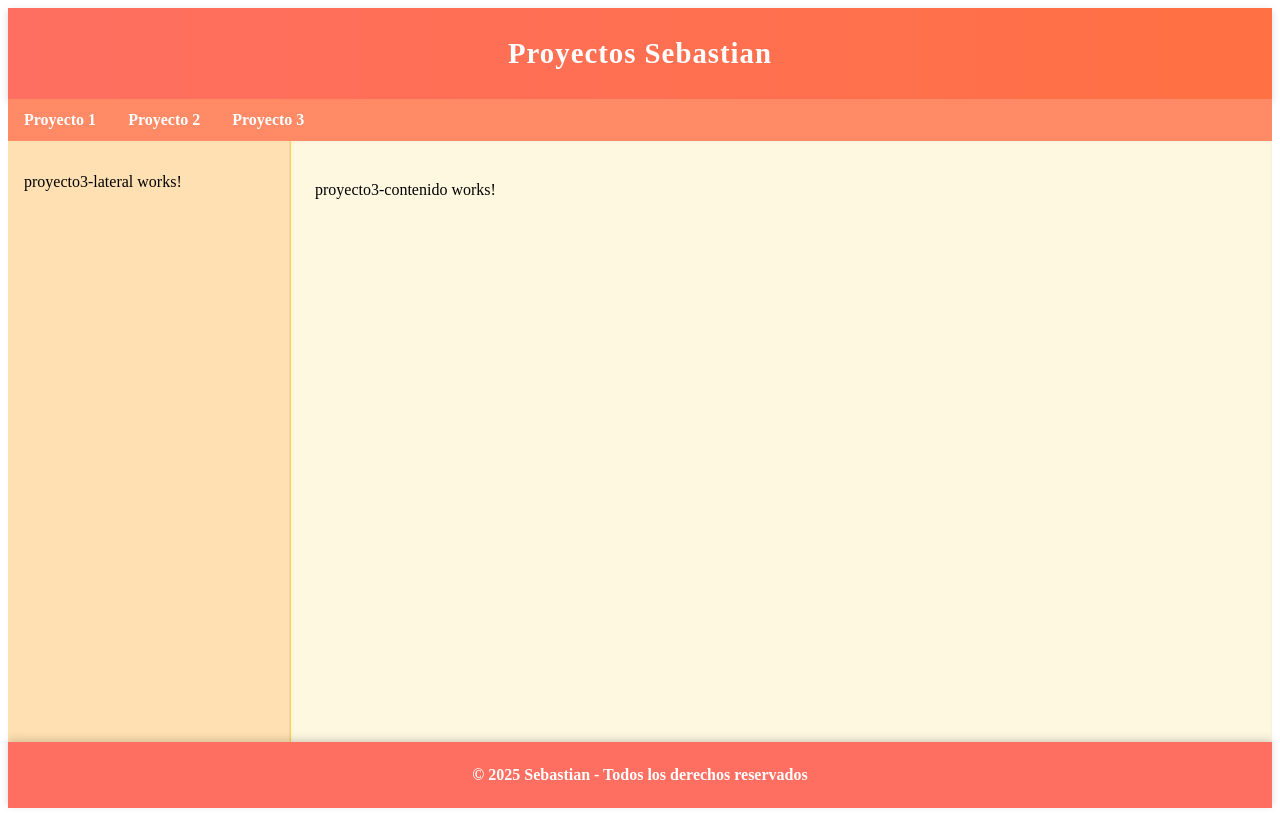
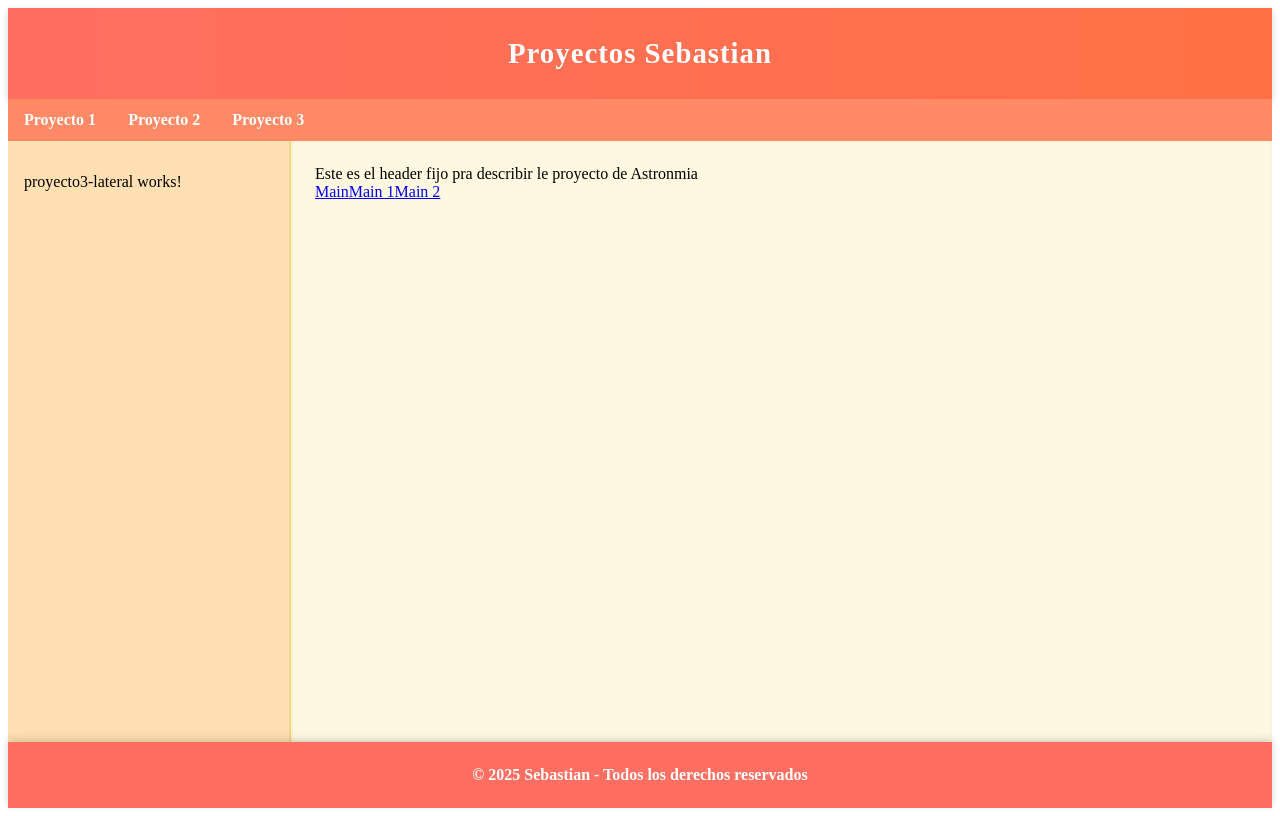
Before and after one commit to NUEVOESPACIO/AvancesFrontEnd, an Angular app: page / in a window 1280 px wide. Both pictures are taken after a click on the item "Proyecto 3". Built offline with nearby package versions, Linux system fonts and the light colour scheme.

Commit message:
Desarrolle el Routing de manera correcta para un component interno dentro del proyecto

```diff
--- a/src/app/app-routing.module.ts
+++ b/src/app/app-routing.module.ts
@@ -1,7 +1,20 @@
 import { NgModule } from '@angular/core';
 import { RouterModule, Routes } from '@angular/router';
+import { Proyecto3ContenidoComponent } from './proyectos/proyecto3-contenido/proyecto3-contenido.component';
+import { Proyecto3ContenidoMainComponent } from './proyectos/proyecto3-contenido/proyecto3-contenido-main/proyecto3-contenido-main.component';
 
-const routes: Routes = [];
+
+const routes: Routes = [
+  {
+    path: 'proyecto3/main',
+    component: Proyecto3ContenidoMainComponent,
+
+  },
+];
+
+
+
+
 
 @NgModule({
   imports: [RouterModule.forRoot(routes)],
--- /dev/null
+++ b/src/app/proyectos/proyecto3-contenido/proyecto3-contenido-izq/proyecto3-contenido-izq.component.html
@@ -0,0 +1,5 @@
+<nav class="flex flex-col gap-2">
+  <a routerLink="/proyecto3/main" routerLinkActive="font-bold text-blue-600">Main</a>
+  <a routerLink="/proyecto3/main1" routerLinkActive="font-bold text-blue-600">Main 1</a>
+  <a routerLink="/proyecto3/main2" routerLinkActive="font-bold text-blue-600">Main 2</a>
+</nav>
--- /dev/null
+++ b/src/app/proyectos/proyecto3-contenido/proyecto3-contenido-izq/proyecto3-contenido-izq.component.ts
@@ -0,0 +1,15 @@
+import { Component, OnInit } from '@angular/core';
+
+@Component({
+  selector: 'app-proyecto3-contenido-izq',
+  templateUrl: './proyecto3-contenido-izq.component.html',
+  styleUrls: ['./proyecto3-contenido-izq.component.css']
+})
+export class Proyecto3ContenidoIzqComponent implements OnInit {
+
+  constructor() { }
+
+  ngOnInit(): void {
+  }
+
+}
--- /dev/null
+++ b/src/app/proyectos/proyecto3-contenido/proyecto3-contenido-main/proyecto3-contenido-main.component.html
@@ -0,0 +1 @@
+<p>proyecto3-contenido-main works!</p>
--- /dev/null
+++ b/src/app/proyectos/proyecto3-contenido/proyecto3-contenido-main/proyecto3-contenido-main.component.ts
@@ -0,0 +1,15 @@
+import { Component, OnInit } from '@angular/core';
+
+@Component({
+  selector: 'app-proyecto3-contenido-main',
+  templateUrl: './proyecto3-contenido-main.component.html',
+  styleUrls: ['./proyecto3-contenido-main.component.css']
+})
+export class Proyecto3ContenidoMainComponent implements OnInit {
+
+  constructor() { }
+
+  ngOnInit(): void {
+  }
+
+}
--- a/src/app/proyectos/proyecto3-contenido/proyecto3-contenido.component.html
+++ b/src/app/proyectos/proyecto3-contenido/proyecto3-contenido.component.html
@@ -1 +1,19 @@
-<p>proyecto3-contenido works!</p>
+<div class="flex flex-col h-screen">
+  <!-- HEADER -->
+  <header class="bg-blue-600 text-white p-4 text-xl font-bold">
+    Este es el header fijo pra describir le proyecto de Astronmia
+  </header>
+
+  <!-- CONTENIDO PRINCIPAL -->
+  <div class="flex flex-1 overflow-hidden">
+    <!-- IZQUIERDA -->
+    <aside class="w-1/4 bg-gray-200 p-4 overflow-y-auto">
+      <app-proyecto3-contenido-izq></app-proyecto3-contenido-izq>
+    </aside>
+
+    <!-- DERECHA -->
+    <main class="flex-1 p-4 overflow-y-auto">
+      <router-outlet></router-outlet>
+    </main>
+  </div>
+</div>
```
Also changed, not shown: src/app/app.module.ts (+6 -2 lines), src/app/proyectos/proyecto3-contenido/proyecto3-contenido-izq/proyecto3-contenido-izq.component.css (added), src/app/proyectos/proyecto3-contenido/proyecto3-contenido-main/proyecto3-contenido-main.component.css (added), 2 other files (tests, documents, lock files or other folders).
